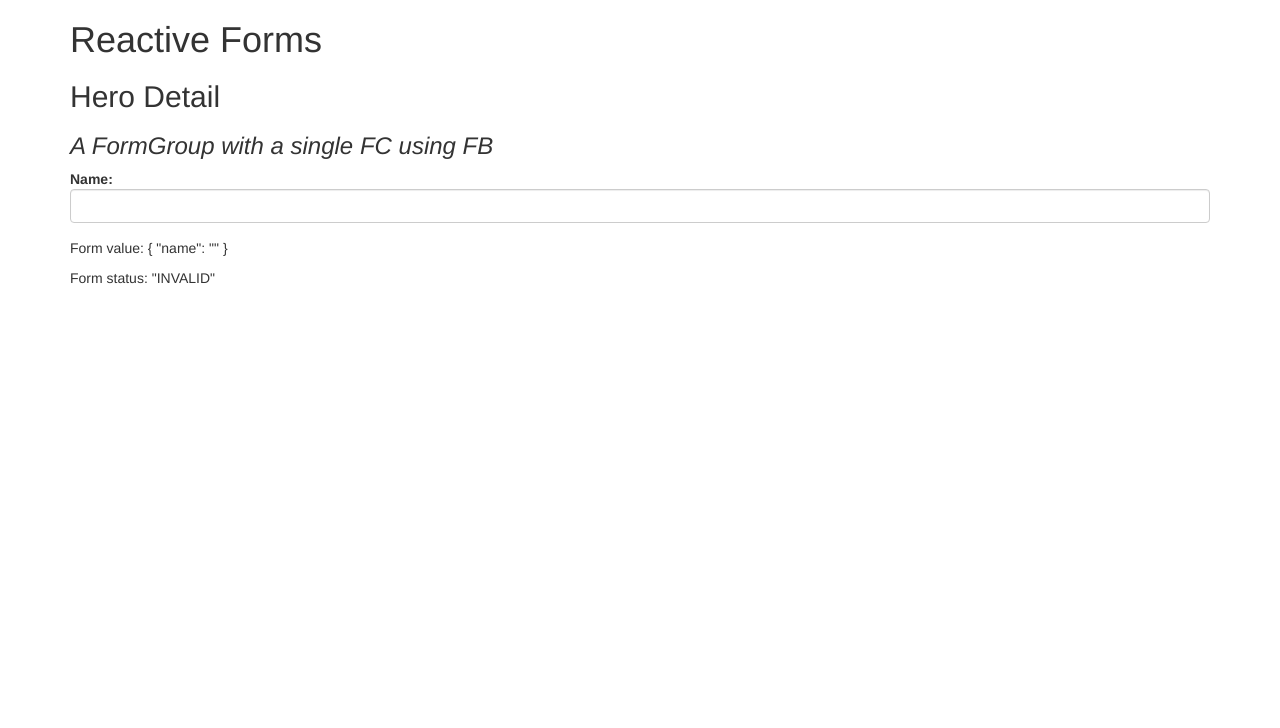
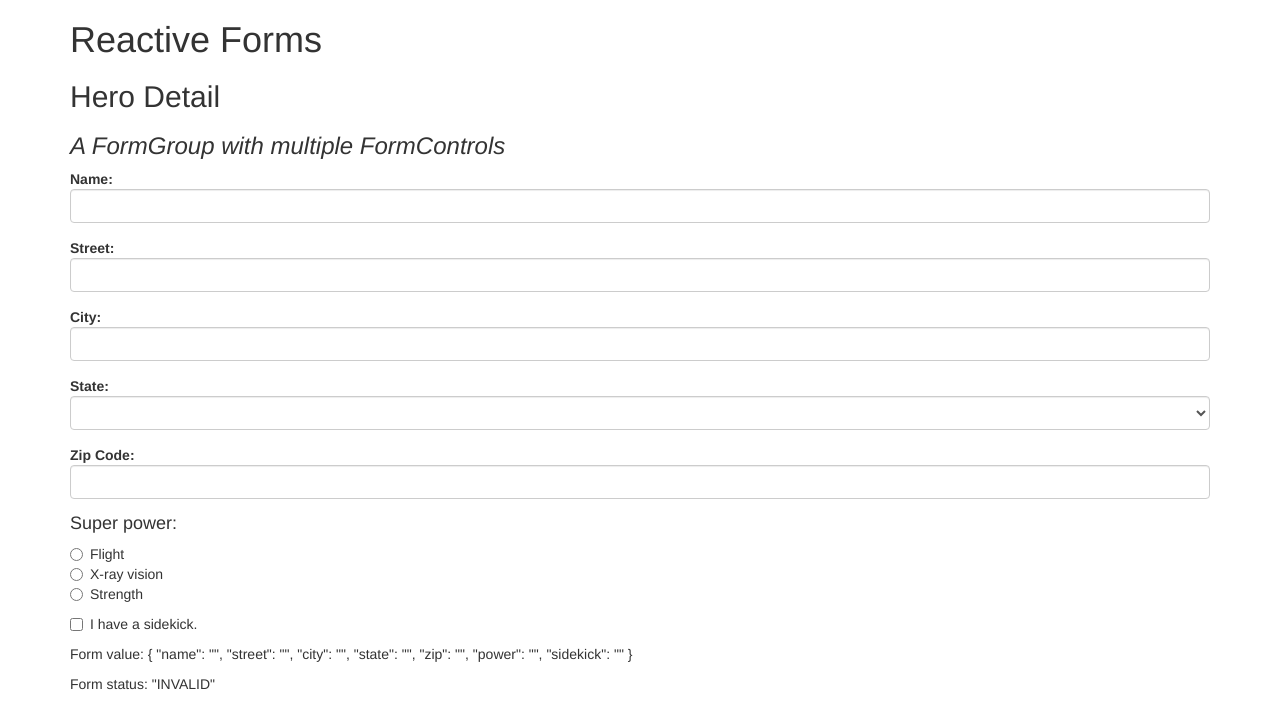
Before and after one commit to makkars/angular-reactive-forms, an Angular app: page / in a window 1280 px wide. Shown: the top 728 px of the page. Built offline with nearby package versions, Linux system fonts and the light colour scheme.

Commit message:
Multiple formGroups
Change-Id: I4f964d1509587a6dbe49458cce5816742d1d1c77

```diff
--- a/src/app/component/hero-detail/hero-detail.component.html
+++ b/src/app/component/hero-detail/hero-detail.component.html
@@ -1,20 +1,46 @@
-<!-- <h2>Hero Detail</h2>
-<h3><i>Just a FormControl</i></h3>
-<label class="center-block">Name:
-  <input class="form-control" [formControl]="name">
-</label> -->
-
 <h2>Hero Detail</h2>
-<h3><i>A FormGroup with a single FC using FB</i></h3>
+<h3><i>A FormGroup with multiple FormControls</i></h3>
 <form [formGroup]="heroForm" novalidate>
   <div class="form-group">
     <label class="center-block">Name:
       <input class="form-control" formControlName="name">
     </label>
+  </div>
+  <div class="form-group">
+    <label class="center-block">Street:
+      <input class="form-control" formControlName="street">
+    </label>
+  </div>
+  <div class="form-group">
+    <label class="center-block">City:
+      <input class="form-control" formControlName="city">
+    </label>
+  </div>
+  <div class="form-group">
+    <label class="center-block">State:
+      <select class="form-control" formControlName="state">
+          <option *ngFor="let state of states" [value]="state">{{state}}</option>
+      </select>
+    </label>
+  </div>
+  <div class="form-group">
+    <label class="center-block">Zip Code:
+      <input class="form-control" formControlName="zip">
+    </label>
+  </div>
+  <div class="form-group radio">
+    <h4>Super power:</h4>
+    <label class="center-block"><input type="radio" formControlName="power" value="flight">Flight</label>
+    <label class="center-block"><input type="radio" formControlName="power" value="x-ray vision">X-ray vision</label>
+    <label class="center-block"><input type="radio" formControlName="power" value="strength">Strength</label>
+  </div>
+  <div class="checkbox">
+    <label class="center-block">
+      <input type="checkbox" formControlName="sidekick">I have a sidekick.
+    </label>
+  </div>
+</form>
 
-  </div>
-
-</form>
 
 <p>Form value: {{ heroForm.value | json }}</p>
 <p>Form status: {{ heroForm.status | json }}</p>
--- a/src/app/component/hero-detail/hero-detail.component.ts
+++ b/src/app/component/hero-detail/hero-detail.component.ts
@@ -1,5 +1,6 @@
 import { Component, OnInit } from '@angular/core';
 import { FormControl, FormGroup, FormBuilder, Validators } from '@angular/forms';
+import { states } from '../../model/address'
 
 @Component({
   selector: 'app-hero-detail',
@@ -8,6 +9,7 @@
 })
 export class HeroDetailComponent {
   heroForm: FormGroup;
+  states = states;
 
   constructor(private fb: FormBuilder) {
     this.createForm();
@@ -15,7 +17,13 @@
 
   createForm() {
     this.heroForm = this.fb.group({
-      name: ['', Validators.required]
+      name: ['', Validators.required],
+      street: '',
+      city: '',
+      state: '',
+      zip: '',
+      power: '',
+      sidekick: ''
     });
   }
 }
```
